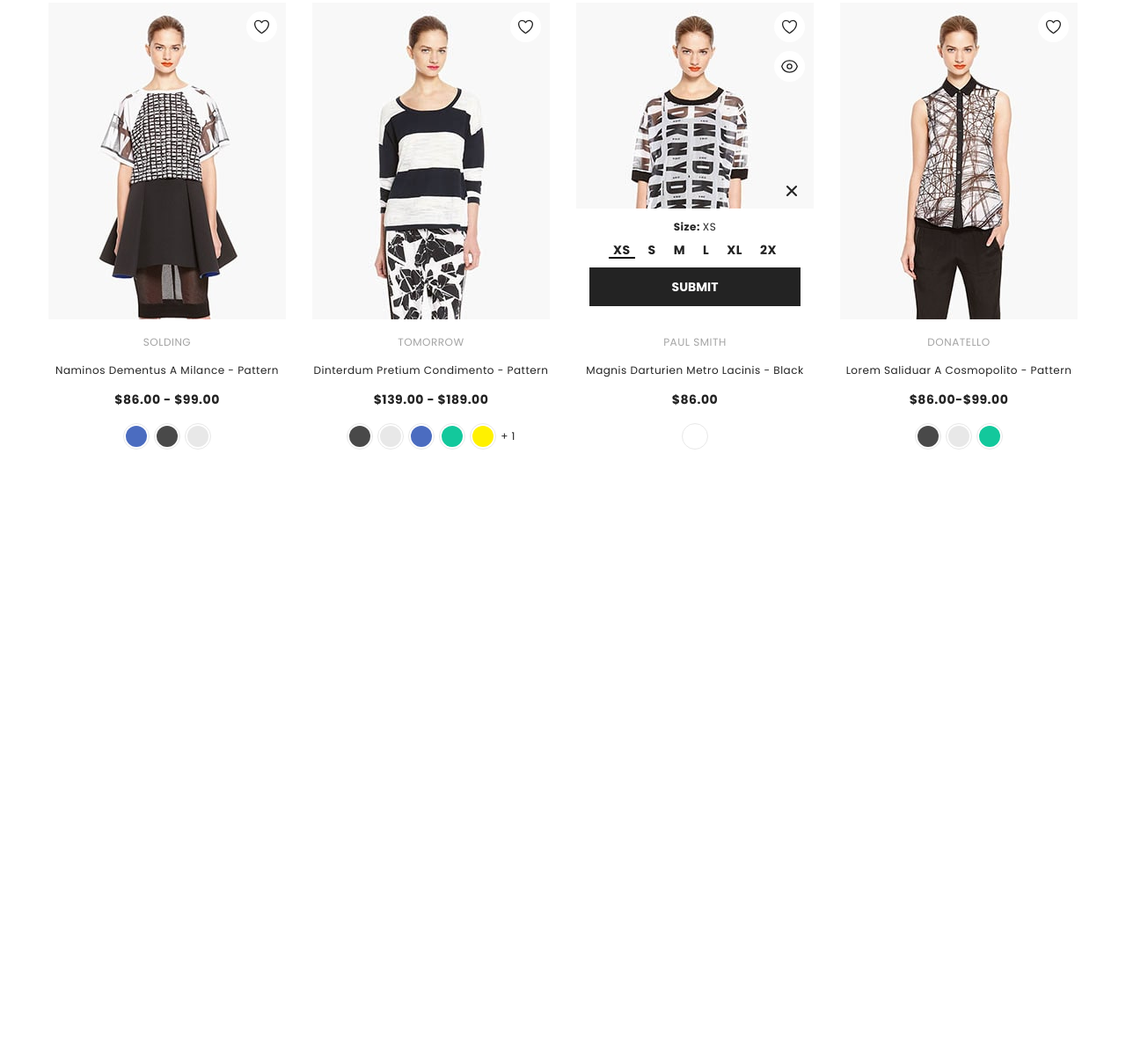
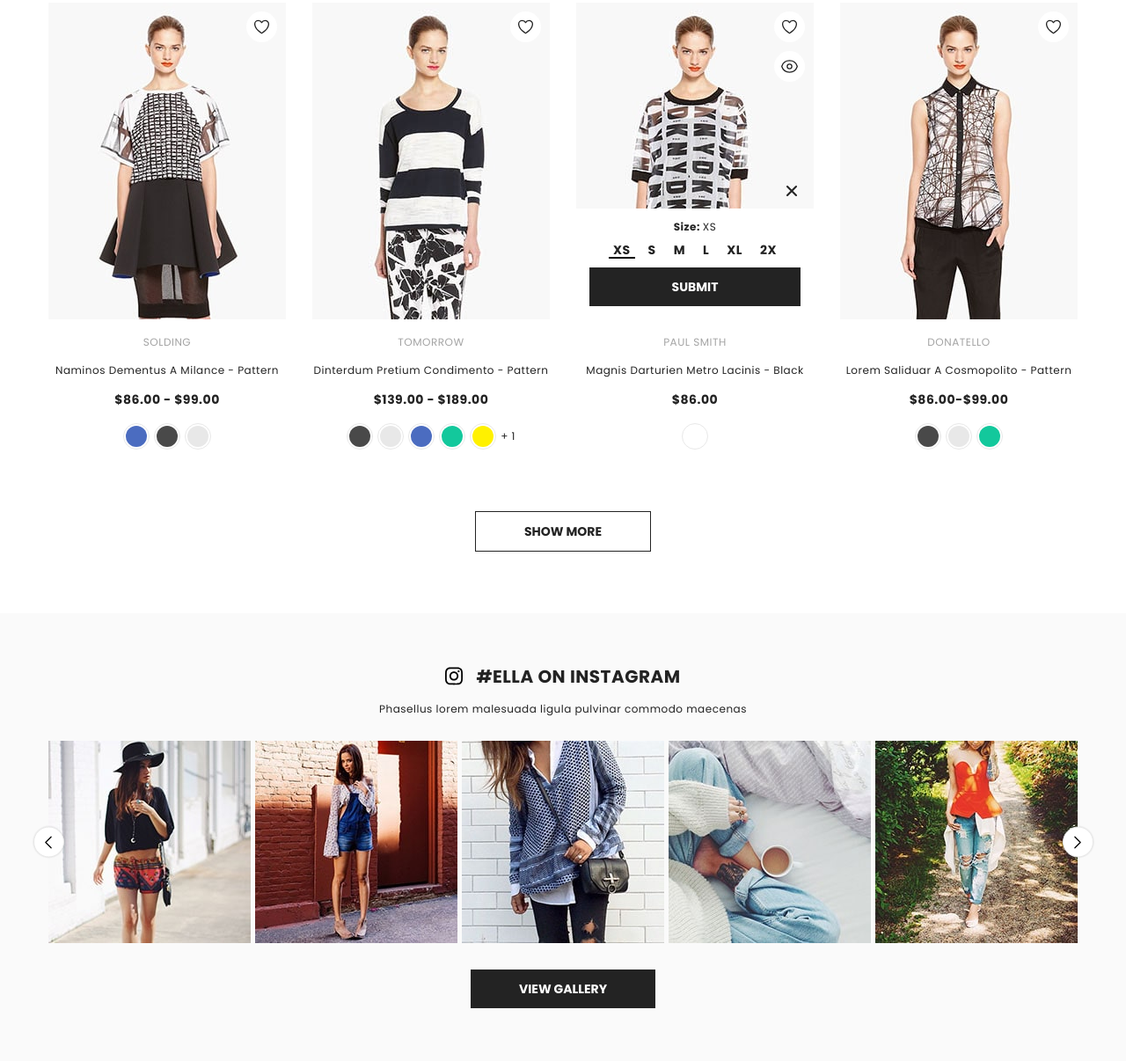
Before and after one commit to tuntinotuan/te-hlsoft, a plain HTML site: page v1/index.html in a window 1280 px wide. Shown: the part 1023-2229 px from the top of the page at 88% size. Before the commit the page ends 1534 px from the top, so only its background shows below. Drawn offline with Linux system fonts and the light colour scheme.

Commit message:
gallery layout

```diff
--- a/v1/index.html
+++ b/v1/index.html
@@ -149,6 +149,7 @@
         <div class="arrival__line"></div>
       </div>
       <div class="product container">
+        <div class="product__lists">
           <div class="product__card">
             <div style="position: relative;">
               <img class="product__image" src="./images/product.jpg" alt="">
@@ -298,6 +299,61 @@
             </div>
           </div>
         </div>
+        <div class="block-center" style="padding: 70px 0;">
+          <button class="product__showmore btn btn--white">show more</button>
+        </div>
+      </div>
+      <div class="gallery">
+        <div class="container">
+          <div class="gallery__ins block-center" style="gap: 20px;">
+            <div style="display: flex; align-items: center; gap:15px;">
+              <div class="instagram-icon" style="width: 20px;">
+                <svg xmlns="http://www.w3.org/2000/svg"
+                  viewBox="0 0 448 512"><!--!Font Awesome Free 6.6.0 by @fontawesome - https://fontawesome.com License - https://fontawesome.com/license/free Copyright 2024 Fonticons, Inc.-->
+                  <path
+                    d="M224.1 141c-63.6 0-114.9 51.3-114.9 114.9s51.3 114.9 114.9 114.9S339 319.5 339 255.9 287.7 141 224.1 141zm0 189.6c-41.1 0-74.7-33.5-74.7-74.7s33.5-74.7 74.7-74.7 74.7 33.5 74.7 74.7-33.6 74.7-74.7 74.7zm146.4-194.3c0 14.9-12 26.8-26.8 26.8-14.9 0-26.8-12-26.8-26.8s12-26.8 26.8-26.8 26.8 12 26.8 26.8zm76.1 27.2c-1.7-35.9-9.9-67.7-36.2-93.9-26.2-26.2-58-34.4-93.9-36.2-37-2.1-147.9-2.1-184.9 0-35.8 1.7-67.6 9.9-93.9 36.1s-34.4 58-36.2 93.9c-2.1 37-2.1 147.9 0 184.9 1.7 35.9 9.9 67.7 36.2 93.9s58 34.4 93.9 36.2c37 2.1 147.9 2.1 184.9 0 35.9-1.7 67.7-9.9 93.9-36.2 26.2-26.2 34.4-58 36.2-93.9 2.1-37 2.1-147.8 0-184.8zM398.8 388c-7.8 19.6-22.9 34.7-42.6 42.6-29.5 11.7-99.5 9-132.1 9s-102.7 2.6-132.1-9c-19.6-7.8-34.7-22.9-42.6-42.6-11.7-29.5-9-99.5-9-132.1s-2.6-102.7 9-132.1c7.8-19.6 22.9-34.7 42.6-42.6 29.5-11.7 99.5-9 132.1-9s102.7-2.6 132.1 9c19.6 7.8 34.7 22.9 42.6 42.6 11.7 29.5 9 99.5 9 132.1s2.7 102.7-9 132.1z" />
+                </svg>
+              </div>
+              <h1>#Ella On Instagram</h1>
+            </div>
+            <p>Phasellus lorem malesuada ligula pulvinar commodo maecenas</p>
+          </div>
+          <div class="gallery__slide">
+            <div class="gallery__lists">
+              <div class="gallery__item">
+                <img src="./images/slide.jpg" alt="">
+              </div>
+              <div class="gallery__item">
+                <img src="./images/slide1.jpg" alt="">
+              </div>
+              <div class="gallery__item">
+                <img src="./images/slide2.jpg" alt="">
+              </div>
+              <div class="gallery__item">
+                <img src="./images/slide3.jpg" alt="">
+              </div>
+              <div class="gallery__item">
+                <img src="./images/slide4.jpg" alt="">
+              </div>
+            </div>
+            <div class="gallery__control">
+              <button class="gallery__control-left">
+                <svg xmlns="http://www.w3.org/2000/svg" fill="none" viewBox="0 0 24 24" stroke-width="1.5"
+                  stroke="currentColor" class="size-6">
+                  <path stroke-linecap="round" stroke-linejoin="round" d="M15.75 19.5 8.25 12l7.5-7.5" />
+                </svg>
+              </button>
+              <button class="gallery__control-right">
+                <svg xmlns="http://www.w3.org/2000/svg" fill="none" viewBox="0 0 24 24" stroke-width="1.5"
+                  stroke="currentColor" class="size-6">
+                  <path stroke-linecap="round" stroke-linejoin="round" d="m8.25 4.5 7.5 7.5-7.5 7.5" />
+                </svg>
+              </button>
+            </div>
+          </div>
+          <div class="block-center"><button class="btn btn--black">view gallery</button></div>
+        </div>
+      </div>
     </section>
     <footer></footer>
   </section>
--- a/v1/styles/_common.css
+++ b/v1/styles/_common.css
@@ -1,6 +1,14 @@
 .container {
   max-width: 1170px;
   margin: 0 auto;
+}
+.block-center {
+  width: 100%;
+  margin: 0 auto;
+  display: flex;
+  flex-direction: column;
+  align-items: center;
+  justify-content: center;
 }
 .btn {
   font-size: 14px;
--- a/v1/styles/body.css
+++ b/v1/styles/body.css
@@ -102,7 +102,7 @@
   background-color: var(--primary-black);
 }
 /* products */
-.product {
+.product__lists {
   display: flex;
   align-items: center;
   justify-content: space-around;
@@ -249,3 +249,51 @@
 .product__color--green > div {
   background-color: var(--color-green);
 }
+/* gallery */
+.gallery {
+  background-color: var(--gallery-bg);
+  padding: 60px 0;
+}
+.gallery__ins h1 {
+  font-size: 20px;
+  font-weight: 700;
+  text-transform: uppercase;
+}
+.gallery__slide {
+  position: relative;
+  margin: 30px 0;
+}
+.gallery__lists {
+  display: flex;
+  align-items: center;
+  justify-content: space-around;
+  gap: 5px;
+}
+.gallery__item {
+  cursor: pointer;
+}
+.gallery__control-right,
+.gallery__control-left {
+  position: absolute;
+  top: 50%;
+  transform: translateY(-50%);
+  width: 35px;
+  height: 35px;
+  border-radius: 100rem;
+  border: 1px solid var(--color-gray);
+  display: flex;
+  justify-content: center;
+  align-items: center;
+  background-color: white;
+  box-shadow: 0 0 1px 1px rgba(0, 0, 0, 0.05);
+}
+.gallery__control-right svg,
+.gallery__control-left svg {
+  width: 20px;
+}
+.gallery__control-left {
+  left: -17.5px;
+}
+.gallery__control-right {
+  right: -17.5px;
+}
--- a/v1/styles/index.css
+++ b/v1/styles/index.css
@@ -13,6 +13,8 @@
   --color-blue: #4b6cc0;
   --color-green: #13c89c;
   --color-yellow: #fff100;
+
+  --gallery-bg: #fafafa;
 }
 
 body {
```
Also changed, not shown: v1/images/slide.jpg (added), v1/images/slide1.jpg (added), v1/images/slide2.jpg (added), v1/images/slide3.jpg (added), v1/images/slide4.jpg (added). Lines whose indentation alone changed are shown as unchanged.
